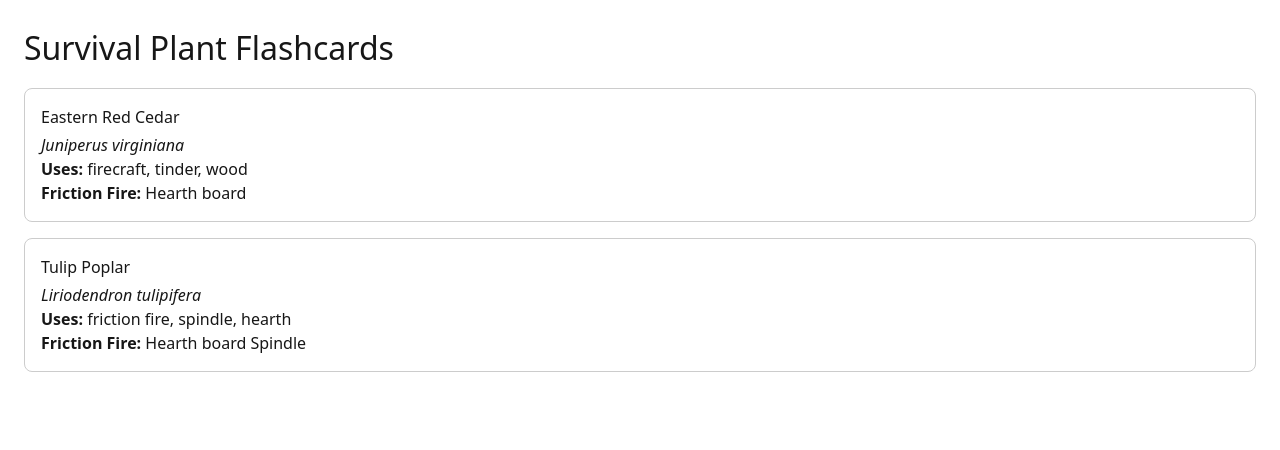
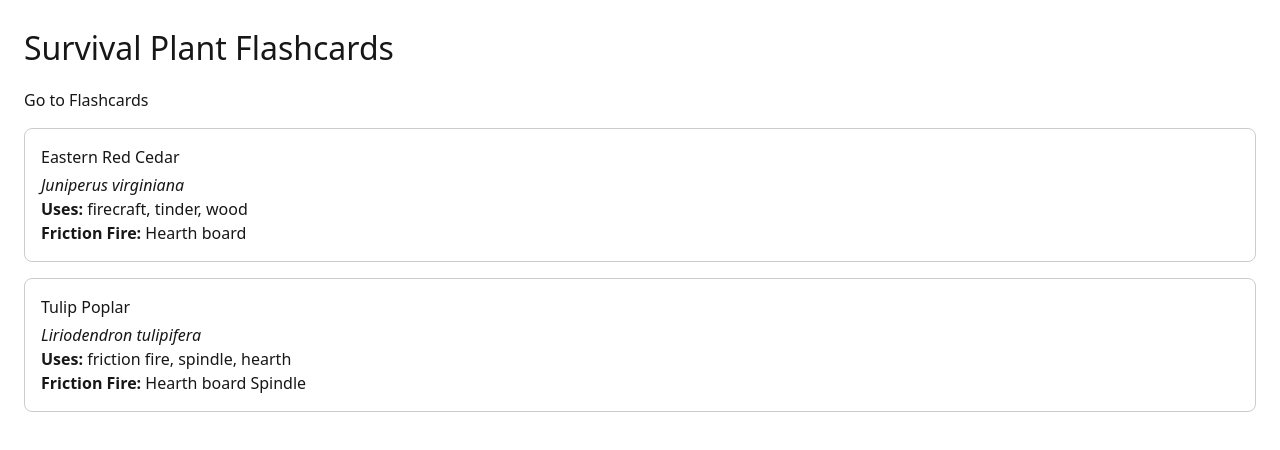
Before and after one commit to migizioutdoors-cyber/survival-plant-flashcards, a Next.js app: page / in a window 1280 px wide. Shown: the top 450 px of the page. Built offline with nearby package versions, Linux system fonts and the light colour scheme.

Commit message:
Add link to flashcards

```diff
--- a/app/page.tsx
+++ b/app/page.tsx
@@ -6,6 +6,10 @@ export default function Home() {
       <h1 style={{ fontSize: 32, marginBottom: 16 }}>
         Survival Plant Flashcards
       </h1>
+
+      <p style={{ marginTop: 0, marginBottom: 16 }}>
+    <a href="/flashcards">Go to Flashcards</a>
+  </p>
 
       {plants.map((plant, index) => (
         <div
```
